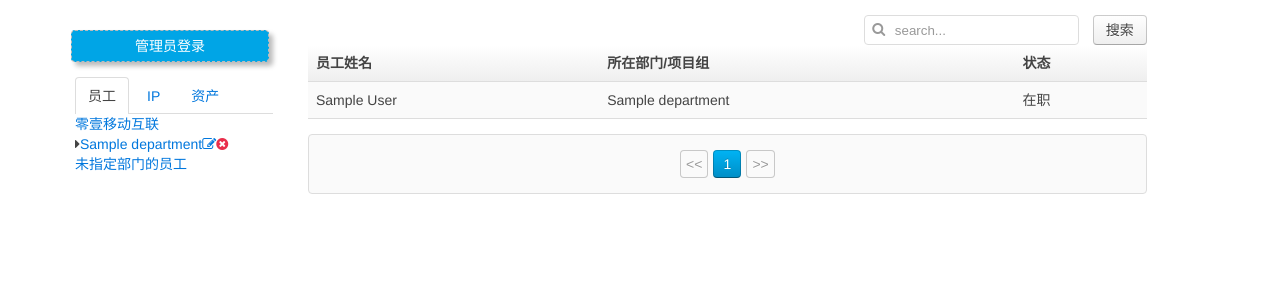
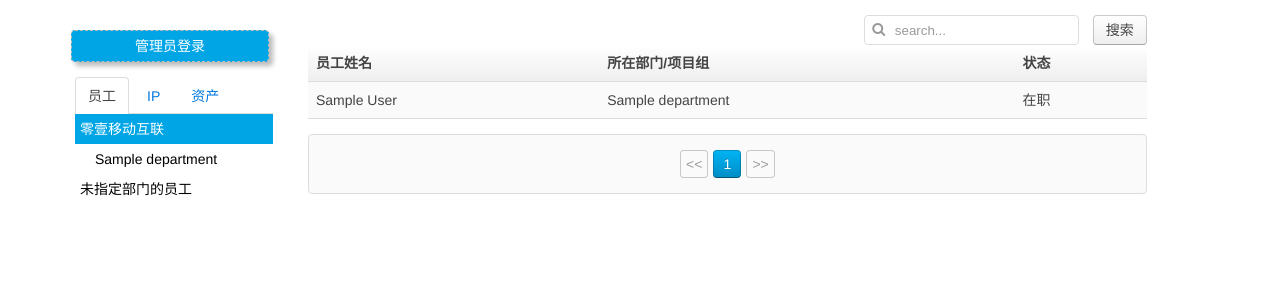
Before and after one commit to icewind0104/network, a Flask app: page /employee/ in a window 1280 px wide. Shown: the top 300 px of the page. Run offline with Flask 2, Linux system fonts and the light colour scheme; tables that the repository leaves empty hold one stand-in row (values such as "Sample post").

Commit message:
Foldable Navigation Menu

```diff
--- a/app/static/oeasy-asset-center/css/my.style.css
+++ b/app/static/oeasy-asset-center/css/my.style.css
@@ -95,3 +95,38 @@ td span{
 a.button:hover{
     text-decoration: none;
 }
+
+/*--- 部门栏 开始 ---*/
+#departments a{
+    text-decoration: none;
+}
+#departments ul{
+    padding-left: 10px;
+    margin: 0;
+}
+#departments li{
+    padding: 5px;
+    list-style-type: none;
+    color: #000;
+}
+#departments li a.name{color: #000;}
+#departments li i.hidden{visibility: hidden;}
+#departments li i{padding: 0 5px 0 5px;}
+#departments li span{margin: 0 0 0 10px;}
+#departments li span.hidden{visibility: hidden;}
+#departments li span.operator i{margin: 0 0 0 5px; padding: 0 0 0 0;}
+#departments li.select{background-color: #eee;}
+#departments li.active{background-color: #00a5e6; color: #fff;}
+#departments li.active a{color: #fff;}
+
+#departments ul.hidden {
+    visibility: hidden;
+    height: 0px;
+    overflow: hidden;
+}
+/*--- 部门栏 结束 ---*/
+
+.uk-nav-side>li>a.disabled{
+    color: #bbb;
+    cursor: default;
+}
```
